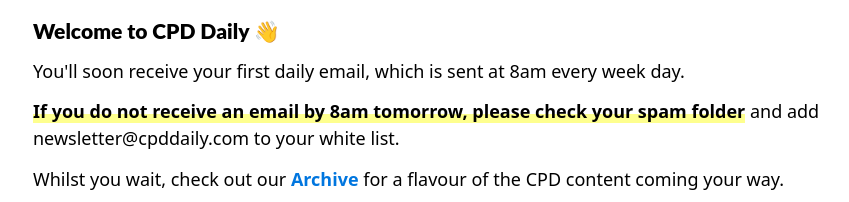
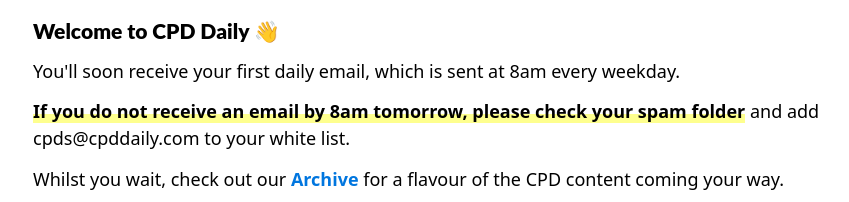
Before and after one commit to dazlester/cpd-daily, a plain HTML site: page confirmation.html in a window 1280 px wide. Shown: the part 155-357 px from the top of the page, without its empty margins (157-1006 px from the left). Drawn offline with Linux system fonts and the light colour scheme.

Commit message:
Small tweaks

```diff
--- a/confirmation.html
+++ b/confirmation.html
@@ -55,9 +55,9 @@
 
 <h3>Welcome to CPD Daily 👋</h3>
 
- <p>You'll soon receive your first daily email, which is sent at 8am every week day.</p>
+ <p>You'll soon receive your first daily email, which is sent at 8am every weekday.</p>
 
- <p><span style="box-shadow: inset 0 -0.5em 0 #feff8e;"><strong>If you do not receive an email by 8am tomorrow, please check your spam folder</strong></span> and add newsletter@cpddaily.com to your white list.</p>
+ <p><span style="box-shadow: inset 0 -0.5em 0 #feff8e;"><strong>If you do not receive an email by 8am tomorrow, please check your spam folder</strong></span> and add cpds@cpddaily.com to your white list.</p>
 
 <p>Whilst you wait, check out our <a href="archive">Archive</a> for a flavour of the CPD content coming your way.</p>
 
```
